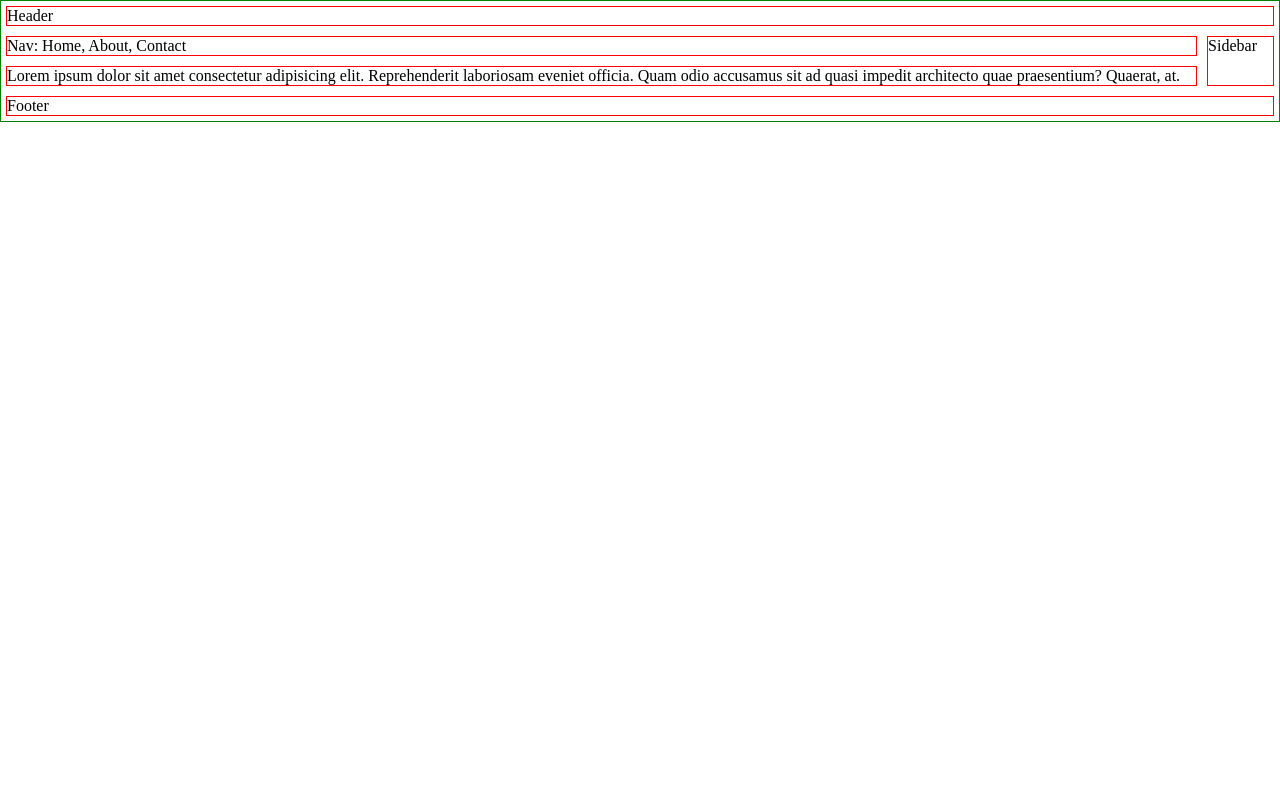
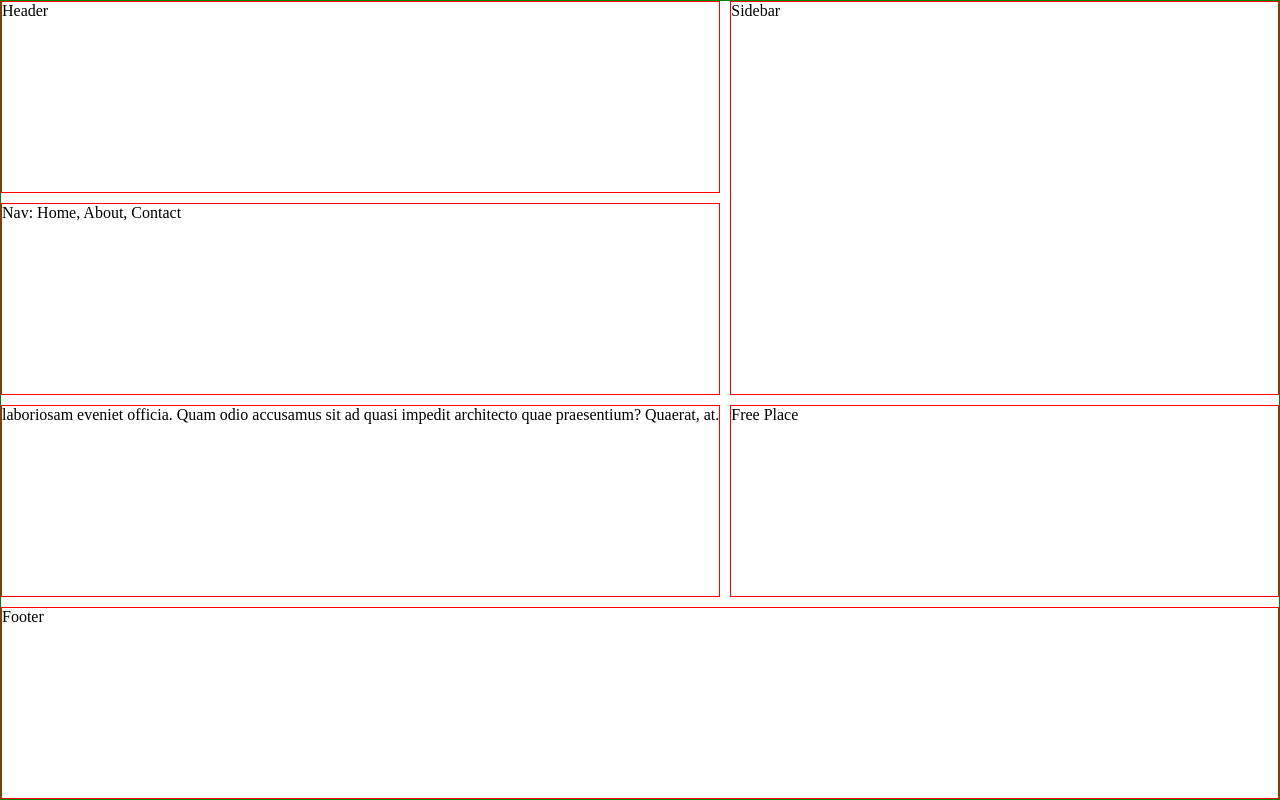
Before and after one commit to kojak01/javascript-blog, a website: page index.html in a window 1280 px wide. Drawn offline with Linux system fonts and the light colour scheme.

Commit message:
function minmax grid

```diff
--- a/index.html
+++ b/index.html
@@ -10,10 +10,12 @@
 <body>
     <div class="grid-container">
       <div class="item footer">Footer</div>
-      <div class="item content" >Lorem ipsum dolor sit amet consectetur adipisicing elit. Reprehenderit laboriosam eveniet officia. Quam odio accusamus sit ad quasi impedit architecto quae praesentium? Quaerat, at.</div>
+      <div class="item content" >laboriosam eveniet officia. Quam odio accusamus sit ad quasi impedit architecto quae praesentium? Quaerat, at.</div>
       <div class="item header">Header</div>
       <div class="item nav">Nav: Home, About, Contact</div>
       <div class="item sidebar">Sidebar</div>
+      <div class="item">Free Place</div>
+
     </div>
 
 
--- a/sass/style.scss
+++ b/sass/style.scss
@@ -7,15 +7,22 @@
 .grid-container {
     display: grid;
     border: 1px solid green;
+    height: 800px;
+    // grid-template-columns: 1fr 200px;
+    // grid-template-rows: 100px 1fr 50px 10%;
+    grid-template-columns: minmax(100px, max-content);
     grid-template-areas:
-    "header  header"
+    "header  sidebar"
     "nav     sidebar"
-    "content sidebar"
-    "footer   footer"
+    "content none"
+    "footer   footer";
+    // grid-column-gap: 5px;
+    // grid-row-gap: 10px;
+    grid-gap: 10px;
+
 }
 
 .item {
-    margin: 5px;
     border: 1px solid red;
 }
 
```
Also changed, not shown: sass/style.css, 1 other file.
